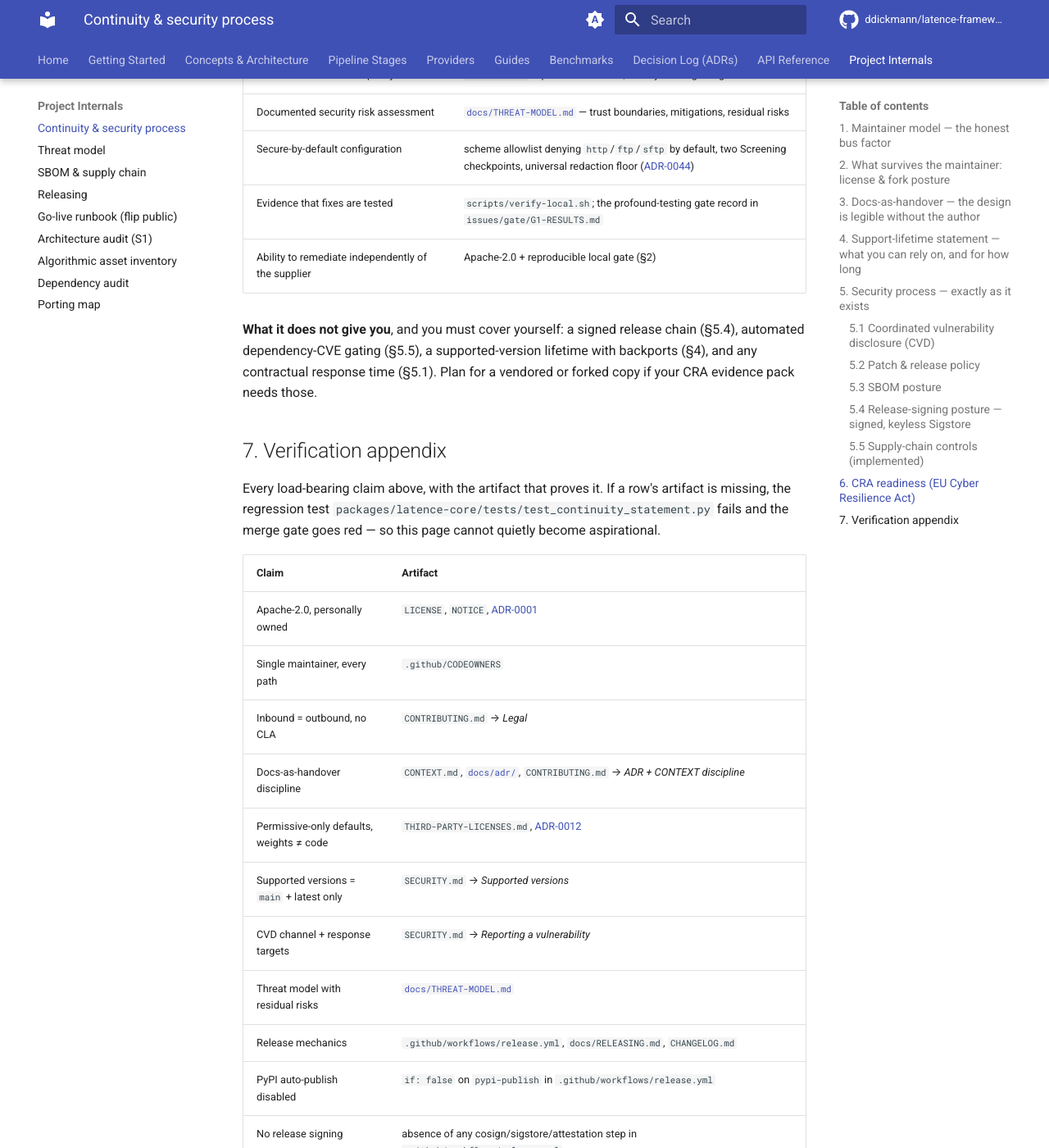
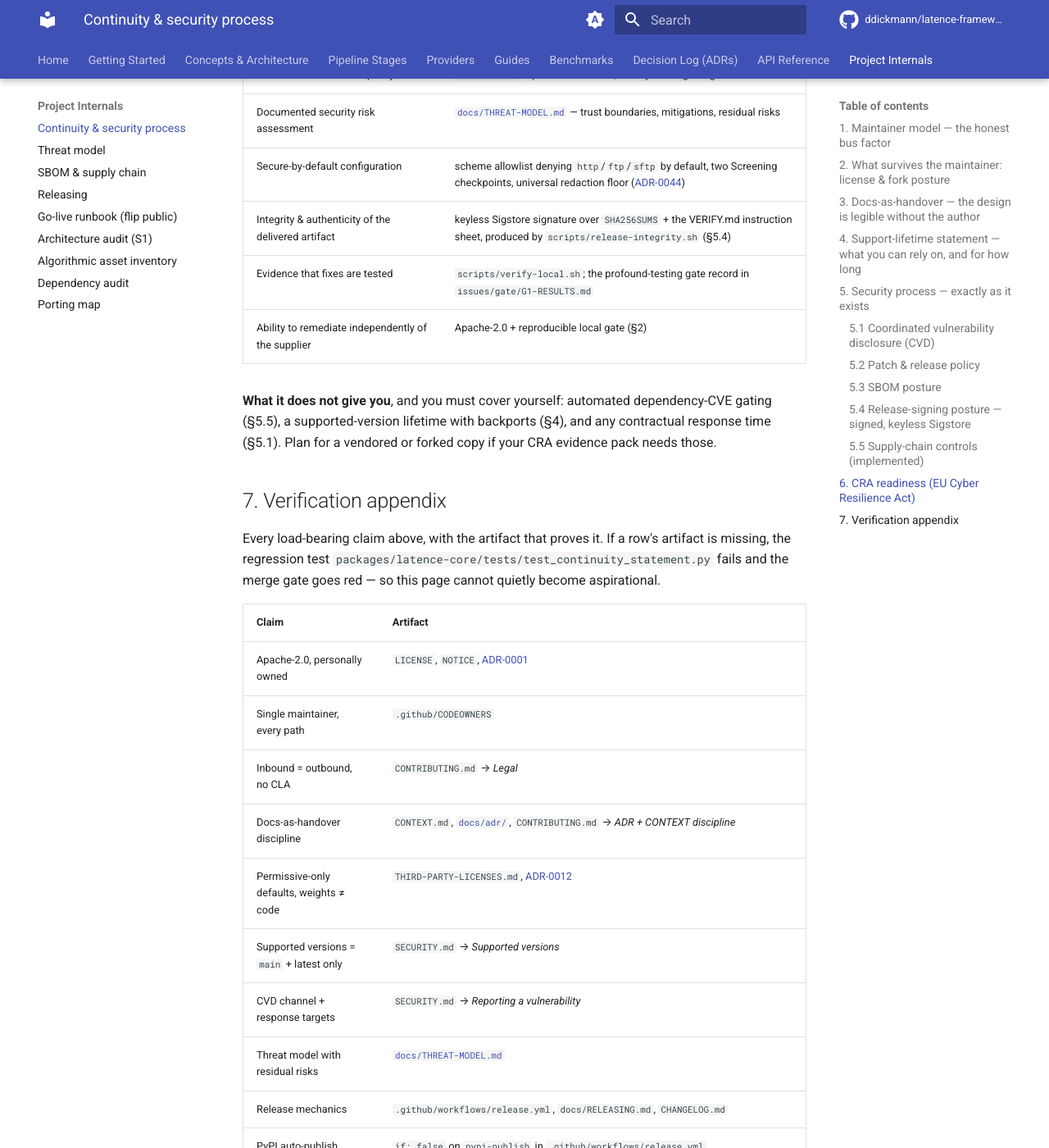
Before and after one commit to ddickmann/latence, an MkDocs documentation site: the page built from docs/CONTINUITY.md, in a window 1280 px wide and 1400 px high, scrolled down 6808 px. Shown: the whole window at 82% size. Built offline with MkDocs 1.6.1 and Material for MkDocs 9.7.7, drawn with Linux system fonts in a browser that asks for light colours; comment, search, counter and statistics services are not loaded; some of the changed text lies outside the part shown.

Commit message:
fix(audit-R1): docs/CONTINUITY.md contradicts itself and the actual release workflow on release signing: §5.4 says releases ARE signed with keyless Sigstore, while §6 and §7 still assert the opposite as fact. The self-verifying guard the document advertises is keyword-hollow and stays green.

```diff
--- a/docs/CONTINUITY.md
+++ b/docs/CONTINUITY.md
@@ -249,13 +249,14 @@ you will be asked for:
 | Coordinated-disclosure policy | `SECURITY.md` — private advisories, 90-day embargo target |
 | Documented security risk assessment | [`docs/THREAT-MODEL.md`](THREAT-MODEL.md) — trust boundaries, mitigations, residual risks |
 | Secure-by-default configuration | scheme allowlist denying `http`/`ftp`/`sftp` by default, two Screening checkpoints, universal redaction floor ([ADR-0044](adr/0044-universal-redaction-floor-and-optional-mask-before-extract.md)) |
+| Integrity & authenticity of the delivered artifact | keyless Sigstore signature over `SHA256SUMS` + the VERIFY.md instruction sheet, produced by `scripts/release-integrity.sh` (§5.4) |
 | Evidence that fixes are tested | `scripts/verify-local.sh`; the profound-testing gate record in `issues/gate/G1-RESULTS.md` |
 | Ability to remediate independently of the supplier | Apache-2.0 + reproducible local gate (§2) |
 
-**What it does not give you**, and you must cover yourself: a signed release chain
-(§5.4), automated dependency-CVE gating (§5.5), a supported-version lifetime with
-backports (§4), and any contractual response time (§5.1). Plan for a vendored or
-forked copy if your CRA evidence pack needs those.
+**What it does not give you**, and you must cover yourself: automated dependency-CVE
+gating (§5.5), a supported-version lifetime with backports (§4), and any contractual
+response time (§5.1). Plan for a vendored or forked copy if your CRA evidence pack
+needs those.
 
 ## 7. Verification appendix
 
@@ -276,7 +277,7 @@ goes red — so this page cannot quietly become aspirational.
 | Threat model with residual risks | [`docs/THREAT-MODEL.md`](THREAT-MODEL.md) |
 | Release mechanics | `.github/workflows/release.yml`, `docs/RELEASING.md`, `CHANGELOG.md` |
 | PyPI auto-publish disabled | `if: false` on `pypi-publish` in `.github/workflows/release.yml` |
-| No release signing | absence of any cosign/sigstore/attestation step in `.github/workflows/release.yml` |
+| Signed release chain, keyless Sigstore | `scripts/release-integrity.sh` (signs `SHA256SUMS`, emits the bundle + VERIFY.md); the `release-integrity` job in `.github/workflows/release.yml`, whose publish step refuses a release without the bundle |
 | SBOM on demand, release-time | `scripts/generate-sbom.sh`, [`docs/SBOM.md`](SBOM.md) |
 | Supply-chain controls | `.github/dependabot.yml`, `.github/workflows/codeql.yml`, `.github/workflows/scorecard.yml`, `scripts/secret_scan_gate.py`, `.secrets.baseline` |
 | Reproducible merge gate without CI | `scripts/verify-local.sh` |
```
Also changed, not shown: issues/audit/R1-docs_truth-7.md (added, +82 -0 lines), 1 other file.
